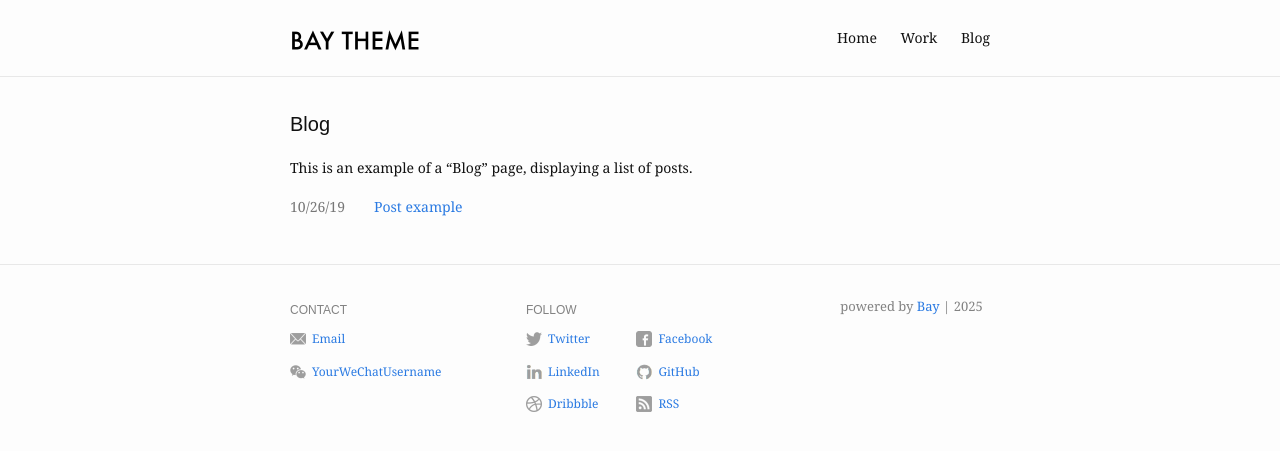
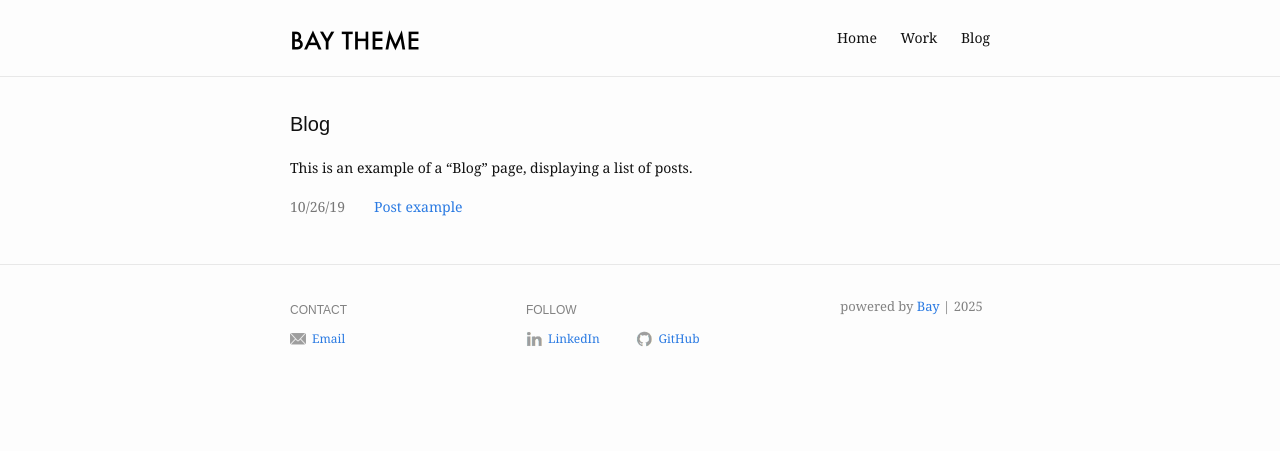
Before and after one commit to eboi1/eboi1.github.io, a Jekyll site: the page built from blog.md, in a window 1280 px wide. Shown: the top 451 px of the page. Built offline with Jekyll 4.4.1, drawn with Linux system fonts in a browser that asks for light colours.

```diff
--- a/_config.yml
+++ b/_config.yml
@@ -1,11 +1,11 @@
 # For technical reasons, this file is *NOT* reloaded automatically when you use
 # 'bundle exec jekyll serve'. If you change this file, please restart the server process.
 
-title: Bay Jekyll Theme
-description: Bay is a minimal Jekyll Theme.
+title: Eric Johnson
+description: Eric Johnson's personal website
 baseurl: ""
 url: "https://ericjtech.com"
-og_image: /assets/img/profile-pic.jpg
+og_image: /assets/img/profile-pic.jpeg
 google_analytics: "UA-121636368-3"
 
 header:
@@ -21,29 +21,13 @@ footer:
     - type: email
       name: Email
       value: ericjohnson@ericjtech.com
-    - type: wechat
-      value: YourWeChatUsername
-      link: "#"
   follow:
-    - type: twitter
-      name: Twitter
-      link: http://twitter.com/YourTwitterUsername
-      username: "@YourTwitterUsername"
-    - type: facebook
-      name: Facebook
-      link: http://facebook.com/YourFacebookUsername
     - type: linkedin
       name: LinkedIn
       link: https://www.linkedin.com/in/ejohnson5561/
     - type: github
       name: GitHub
       link: http://github.com/eboi1
-    - type: dribbble
-      name: Dribbble
-      link: https://dribbble.com/YourDribbbleUsername
-    - type: rss
-      name: RSS
-      link: /feed.xml
 
 # Build settings
 markdown: kramdown
```
Also changed, not shown: index.md (+3 -5 lines), assets/img/profile-pic.jpeg (added), assets/img/profile-pic.jpg.
